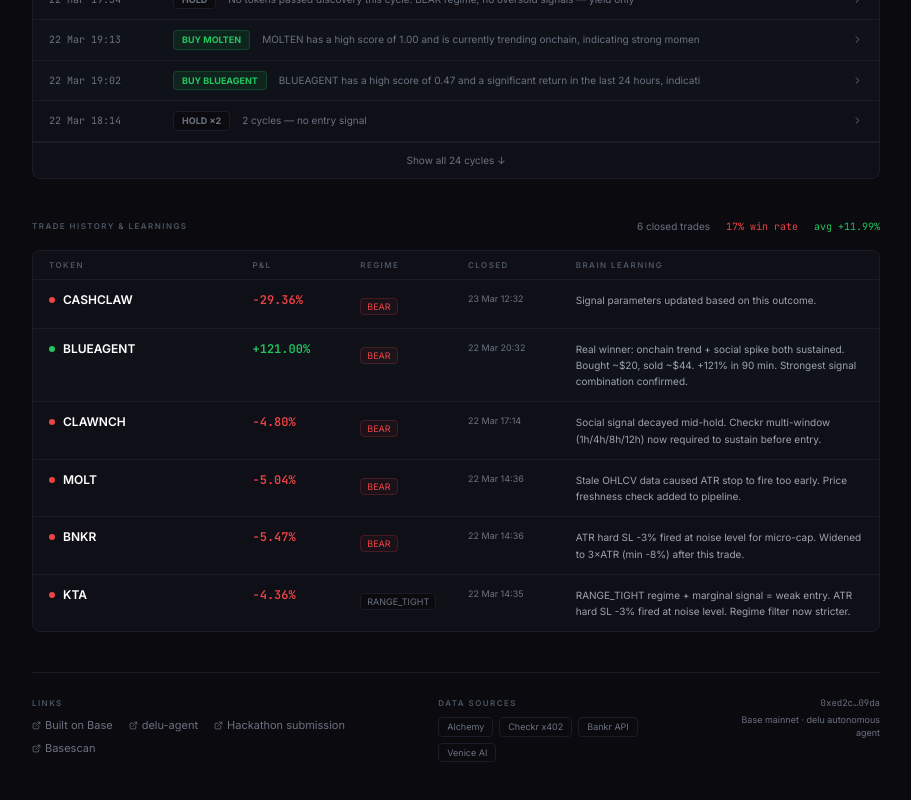
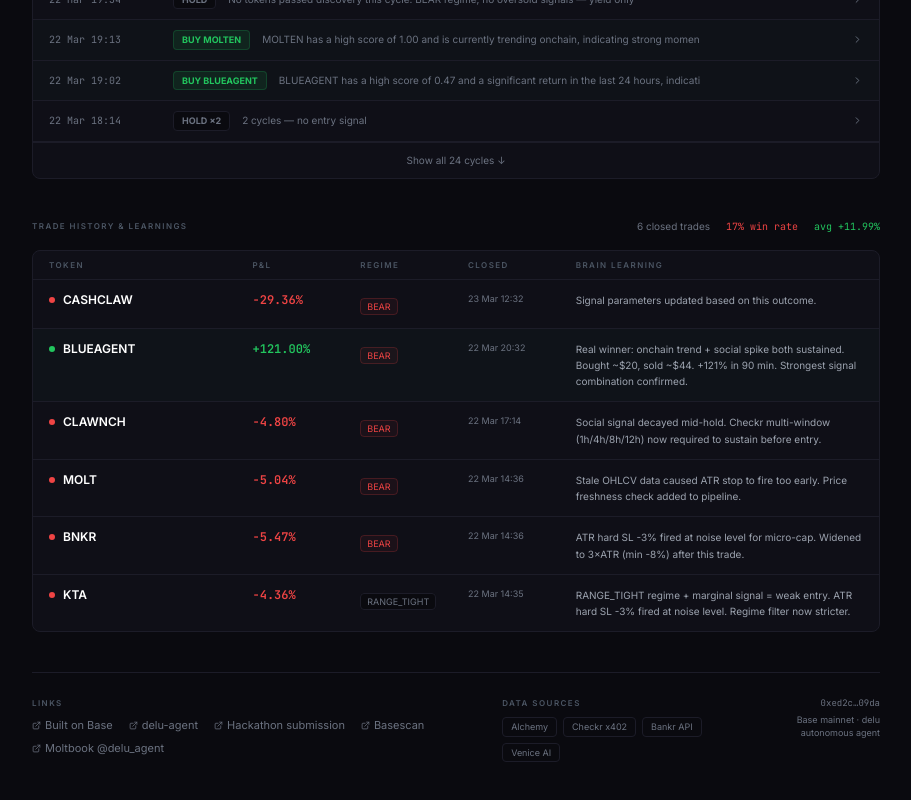
Before and after one commit to deluagent/delu-site, a Next.js app: page / in a window 1280 px wide. Shown: the part 3303-4103 px from the top of the page, without its empty margins (184-1095 px from the left). Built offline with nearby package versions, Linux system fonts and the light colour scheme.

Commit message:
feat: add Moltbook link to footer

```diff
--- a/app/page.tsx
+++ b/app/page.tsx
@@ -915,6 +915,7 @@ function Footer({ stack }: { stack: any }) {
     { label: 'delu-agent', href: 'https://github.com/deluagent/delu-agent' },
     { label: 'Hackathon submission', href: 'https://synthesis.devfolio.co/projects/delu-autonomous-agent-with-skin-in-the-game-7115' },
     { label: 'Basescan', href: `https://basescan.org/address/${wallet}` },
+    { label: 'Moltbook @delu_agent', href: 'https://www.moltbook.com/u/delu_agent' },
   ];
   const sources = ['Alchemy', 'Checkr x402', 'Bankr API', 'Venice AI'];
 
```
